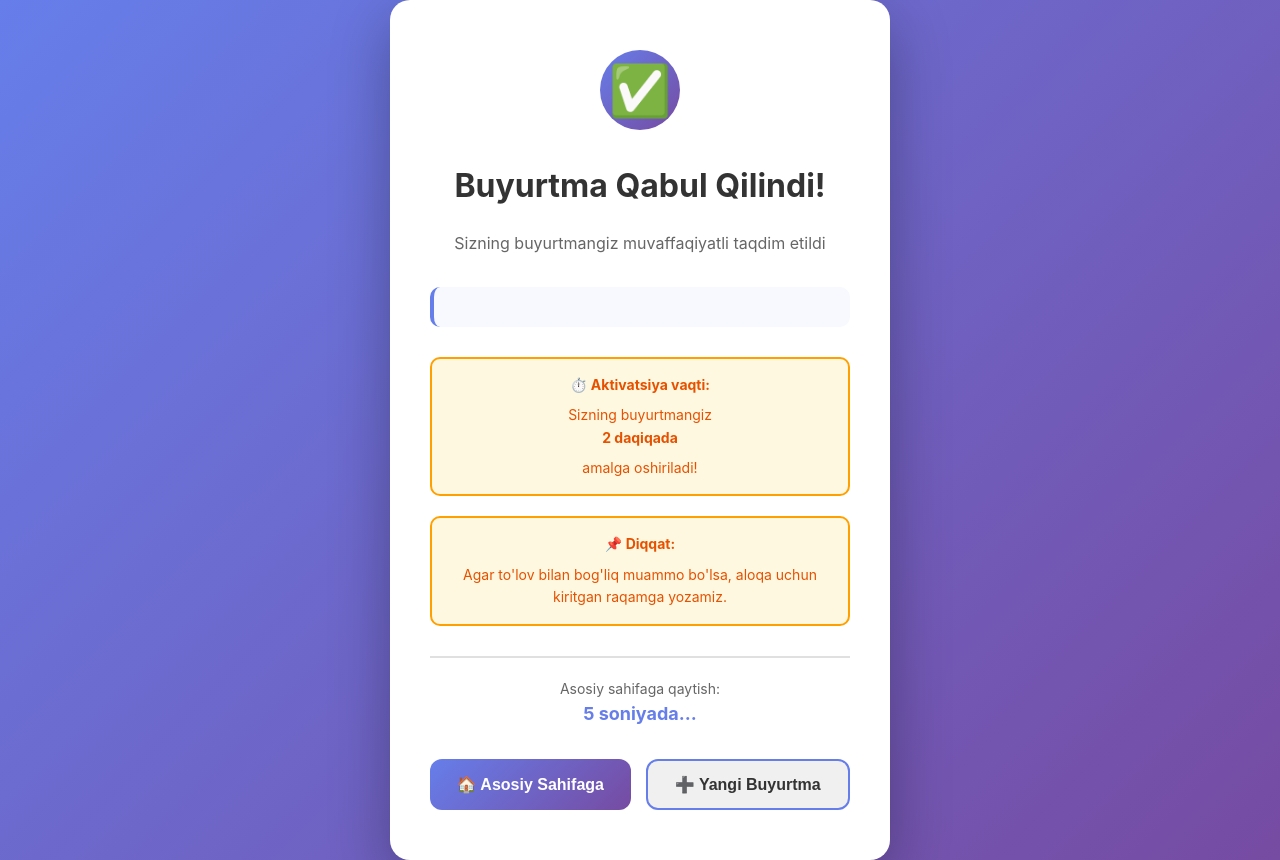
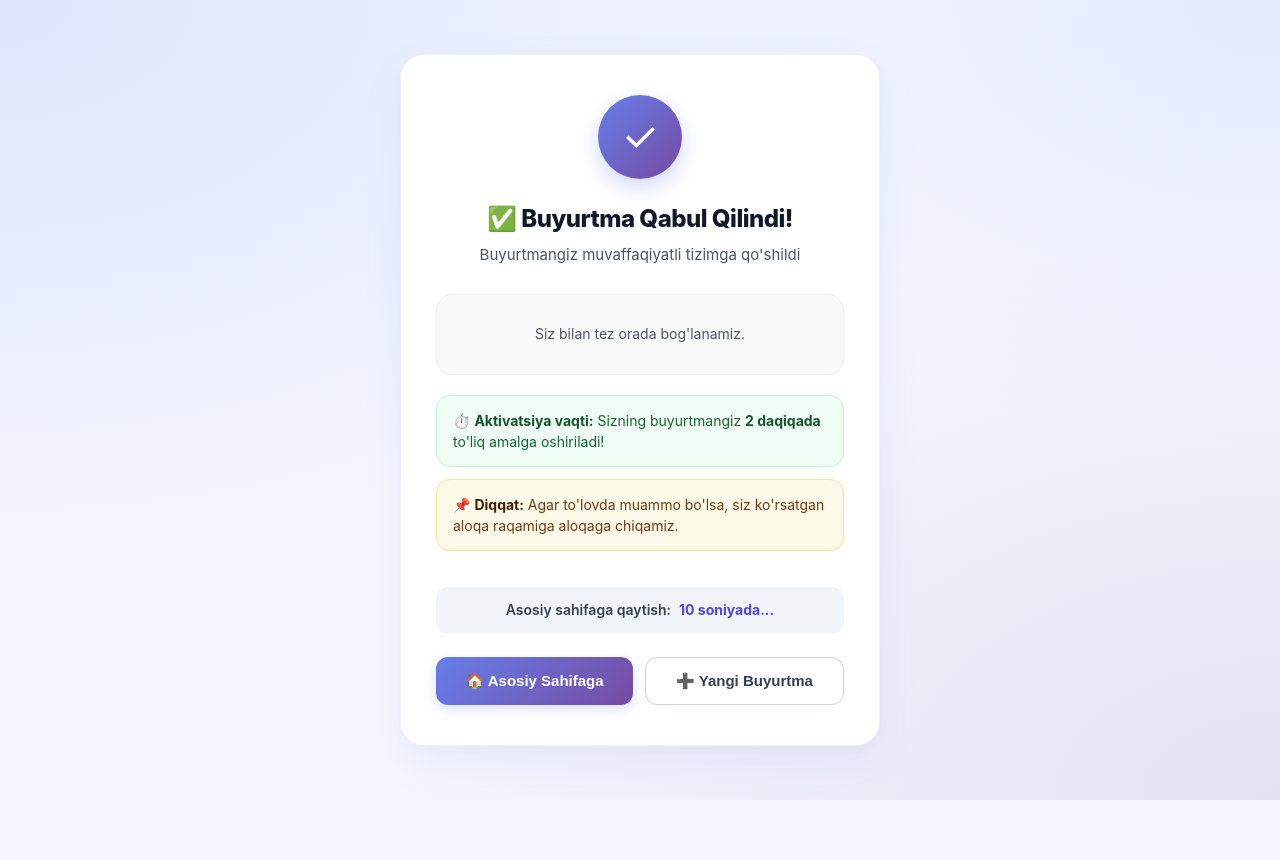
Before and after one commit to IqrorjonCoder/prembek, a website: page success.html in a window 1280 px wide. After the commit the page ends 800 px from the top, so only its background shows below. Drawn offline with Linux system fonts and the light colour scheme.

Commit message:
Update success.html 1

```diff
--- a/success.html
+++ b/success.html
@@ -6,93 +6,127 @@
     <title>✅ Buyurtma Qabul Qilindi - Prem_Bek</title>
     <link rel="stylesheet" href="shared-styles.css">
     <style>
-        body {
+        * {
+            box-sizing: border-box;
             margin: 0;
             padding: 0;
-            background: linear-gradient(135deg, #667eea 0%, #764ba2 100%);
+        }
+
+        body {
+            background-color: #f4f7ff;
+            background-image:
+                radial-gradient(at 0% 0%, rgba(102, 126, 234, 0.15) 0px, transparent 50%),
+                radial-gradient(at 100% 100%, rgba(118, 75, 162, 0.12) 0px, transparent 50%),
+                radial-gradient(at 100% 0%, rgba(102, 126, 234, 0.1) 0px, transparent 40%);
             min-height: 100vh;
             display: flex;
             justify-content: center;
             align-items: center;
-            font-family: -apple-system, BlinkMacSystemFont, 'Segoe UI', Roboto, Oxygen, Ubuntu, Cantarell, sans-serif;
+            font-family: -apple-system, BlinkMacSystemFont, 'Segoe UI', Roboto, Helvetica, Arial, sans-serif;
+            padding: 20px;
         }
 
-        .success-container {
-            background: white;
-            border-radius: 20px;
-            box-shadow: 0 20px 60px rgba(0, 0, 0, 0.3);
-            padding: 50px 40px;
+        .success-card {
+            background: #ffffff;
+            border-radius: 24px;
+            box-shadow: 0 16px 40px rgba(102, 126, 234, 0.08), 0 4px 12px rgba(0, 0, 0, 0.02);
+            padding: 40px 35px;
             text-align: center;
-            max-width: 500px;
-            width: 90%;
-            animation: slideUp 0.6s ease-out;
+            max-width: 480px;
+            width: 100%;
+            animation: cardAppear 0.5s cubic-bezier(0.16, 1, 0.3, 1);
+            border: 1px solid rgba(102, 126, 234, 0.1);
         }
 
-        @keyframes slideUp {
+        @keyframes cardAppear {
             from {
                 opacity: 0;
-                transform: translateY(30px);
+                transform: translateY(20px) scale(0.98);
             }
             to {
                 opacity: 1;
-                transform: translateY(0);
+                transform: translateY(0) scale(1);
             }
         }
 
+        .success-icon-wrapper {
+            position: relative;
+            width: 84px;
+            height: 84px;
+            margin: 0 auto 24px;
+        }
+
+        .success-icon-bg {
+            position: absolute;
+            top: 0;
+            left: 0;
+            width: 100%;
+            height: 100%;
+            background: linear-gradient(135deg, #667eea 0%, #764ba2 100%);
+            border-radius: 50%;
+            opacity: 0.15;
+            animation: pulseGlow 2s infinite;
+        }
+
         .checkmark {
-            width: 80px;
-            height: 80px;
-            margin: 0 auto 30px;
+            width: 84px;
+            height: 84px;
             background: linear-gradient(135deg, #667eea 0%, #764ba2 100%);
             border-radius: 50%;
             display: flex;
             align-items: center;
             justify-content: center;
-            font-size: 50px;
+            font-size: 42px;
             color: white;
-            animation: popIn 0.6s cubic-bezier(0.68, -0.55, 0.265, 1.55);
+            box-shadow: 0 8px 20px rgba(102, 126, 234, 0.3);
+            position: relative;
+            z-index: 2;
+            animation: popIn 0.5s cubic-bezier(0.34, 1.56, 0.64, 1);
         }
 
         @keyframes popIn {
-            0% {
-                transform: scale(0);
-            }
-            50% {
-                transform: scale(1.1);
-            }
-            100% {
-                transform: scale(1);
-            }
+            0% { transform: scale(0); }
+            100% { transform: scale(1); }
+        }
+
+        @keyframes pulseGlow {
+            0% { transform: scale(1); opacity: 0.2; }
+            50% { transform: scale(1.25); opacity: 0; }
+            100% { transform: scale(1); opacity: 0.2; }
         }
 
         h1 {
-            color: #333;
-            font-size: 32px;
-            margin: 20px 0;
-            font-weight: 700;
+            color: #0f172a;
+            font-size: 24px;
+            font-weight: 800;
+            line-height: 1.3;
+            margin-bottom: 10px;
+            letter-spacing: -0.5px;
         }
 
         .subtitle {
-            color: #666;
-            font-size: 16px;
-            margin-bottom: 30px;
-            line-height: 1.6;
+            color: #475569;
+            font-size: 15px;
+            margin-bottom: 28px;
+            line-height: 1.5;
+            padding: 0 10px;
         }
 
-        .details {
-            background: #f8f9ff;
-            border-left: 4px solid #667eea;
-            padding: 20px;
-            border-radius: 10px;
+        .details-box {
+            background: #f8fafc;
+            border: 1px solid #edf2f7;
+            border-radius: 16px;
+            padding: 16px 20px;
             text-align: left;
-            margin: 30px 0;
+            margin-bottom: 20px;
         }
 
         .detail-row {
             display: flex;
             justify-content: space-between;
-            padding: 10px 0;
-            border-bottom: 1px solid #e0e0e0;
+            align-items: center;
+            padding: 12px 0;
+            border-bottom: 1px dashed #e2e8f0;
             font-size: 14px;
         }
 
@@ -101,230 +135,281 @@
         }
 
         .detail-label {
-            color: #666;
+            color: #475569;
             font-weight: 600;
+            display: flex;
+            align-items: center;
+            gap: 6px;
         }
 
         .detail-value {
-            color: #333;
+            color: #0f172a;
+            font-weight: 700;
+            background: #ffffff;
+            padding: 5px 12px;
+            border-radius: 8px;
+            border: 1px solid #cbd5e1;
+            max-width: 60%;
+            white-space: nowrap;
+            overflow: hidden;
+            text-overflow: ellipsis;
+        }
+
+        .info-card {
+            background: #fffbeb;
+            border: 1px solid #fde68a;
+            border-radius: 14px;
+            padding: 14px 16px;
+            margin-bottom: 12px;
+            font-size: 14px;
+            color: #78350f;
+            line-height: 1.5;
+            text-align: left;
+            display: flex;
+            flex-direction: column;
+            gap: 4px;
+        }
+
+        .info-card strong {
+            color: #451a03;
             font-weight: 700;
         }
 
-        .info-box {
-            background: #fff8e1;
-            border: 2px solid #ffa000;
-            border-radius: 10px;
-            padding: 15px;
-            margin: 20px 0;
-            font-size: 14px;
-            color: #e65100;
-            line-height: 1.6;
+        .info-card.blue-box {
+            background: #f0fdf4;
+            border: 1px solid #bbf7d0;
+            color: #166534;
         }
 
-        .info-box strong {
-            color: #e65100;
-            display: block;
-            margin-bottom: 8px;
+        .info-card.blue-box strong {
+            color: #14532d;
         }
 
-        .buttons {
+        .timer-box {
+            margin-top: 24px;
+            padding: 12px;
+            background: #f1f5f9;
+            border-radius: 12px;
+            display: inline-flex;
+            align-items: center;
+            justify-content: center;
+            gap: 8px;
+            font-size: 14px;
+            color: #334155;
+            font-weight: 600;
+            width: 100%;
+        }
+
+        .timer-text {
+            color: #4f46e5;
+            font-weight: 700;
+        }
+
+        .buttons-group {
             display: flex;
-            gap: 15px;
-            margin-top: 30px;
-            flex-wrap: wrap;
+            gap: 12px;
+            margin-top: 24px;
         }
 
         .btn {
             flex: 1;
-            min-width: 150px;
-            padding: 14px 24px;
+            padding: 14px 20px;
             border: none;
             border-radius: 12px;
-            font-size: 16px;
+            font-size: 15px;
             font-weight: 600;
             cursor: pointer;
-            transition: all 0.3s;
+            transition: all 0.2s ease;
+            display: flex;
+            align-items: center;
+            justify-content: center;
+            gap: 8px;
         }
 
         .btn-primary {
             background: linear-gradient(135deg, #667eea 0%, #764ba2 100%);
             color: white;
+            box-shadow: 0 4px 12px rgba(102, 126, 234, 0.25);
         }
 
         .btn-primary:hover {
-            transform: translateY(-2px);
-            box-shadow: 0 10px 25px rgba(102, 126, 234, 0.4);
+            transform: translateY(-1px);
+            box-shadow: 0 6px 16px rgba(102, 126, 234, 0.35);
+            opacity: 0.95;
+        }
+
+        .btn-primary:active {
+            transform: translateY(1px);
         }
 
         .btn-secondary {
-            background: #f0f0f0;
-            color: #333;
-            border: 2px solid #667eea;
+            background: #ffffff;
+            color: #334155;
+            border: 1px solid #cbd5e1;
         }
 
         .btn-secondary:hover {
-            background: #f8f9ff;
+            background: #f8fafc;
+            border-color: #94a3b8;
+            color: #0f172a;
         }
 
-        .timer {
-            margin-top: 30px;
-            padding-top: 20px;
-            border-top: 2px solid #e0e0e0;
-            color: #666;
-            font-size: 14px;
+        .btn-secondary:active {
+            transform: translateY(1px);
         }
 
-        .timer-text {
-            color: #667eea;
-            font-weight: 700;
-            font-size: 18px;
-        }
+        @media (max-width: 480px) {
+            body {
+                padding: 12px;
+            }
 
-        .icon-emoji {
-            font-size: 40px;
-            margin-bottom: 10px;
-        }
-
-        @media (max-width: 600px) {
-            .success-container {
-                padding: 40px 25px;
+            .success-card {
+                padding: 30px 20px;
+                border-radius: 20px;
             }
 
             h1 {
-                font-size: 26px;
+                font-size: 21px;
             }
 
-            .buttons {
+            .buttons-group {
                 flex-direction: column;
+                gap: 10px;
             }
 
             .btn {
-                min-width: auto;
+                width: 100%;
+                padding: 12px 16px;
             }
         }
     </style>
 </head>
 <body>
 
-    <div class="success-container">
-        <div class="checkmark">✅</div>
+    <div class="success-card">
+        <div class="success-icon-wrapper">
+            <div class="success-icon-bg"></div>
+            <div class="checkmark">✓</div>
+        </div>
+
         <h1 id="title">Buyurtma Qabul Qilindi!</h1>
 
         <p class="subtitle" id="subtitle">
-            Sizning buyurtmangiz muvaffaqiyatli taqdim etildi
+            Sizning buyurtmangiz muvaffaqiyatli taqdim etildi.
         </p>
 
-        <div class="details" id="details">
-            <!-- Details will be added here -->
+        <div class="details-box" id="details">
+            <!-- Ma'lumotlar JS orqali dinamik joylashadi -->
         </div>
 
-        <div class="info-box">
-            <strong>⏱️ Aktivatsiya vaqti:</strong>
-            Sizning buyurtmangiz <strong>2 daqiqada</strong> amalga oshiriladi!
+        <div class="info-card blue-box">
+            <span>⏱️ <strong>Aktivatsiya vaqti:</strong> Sizning buyurtmangiz <strong>2 daqiqada</strong> to'liq amalga oshiriladi!</span>
         </div>
 
-        <div class="info-box">
-            <strong>📌 Diqqat:</strong>
-            Agar to'lov bilan bog'liq muammo bo'lsa, aloqa uchun kiritgan raqamga yozamiz.
+        <div class="info-card">
+            <span>📌 <strong>Diqqat:</strong> Agar to'lovda muammo bo'lsa, siz ko'rsatgan aloqa raqamiga aloqaga chiqamiz.</span>
         </div>
 
-        <div class="timer">
-            <div>Asosiy sahifaga qaytish:</div>
-            <div class="timer-text"><span id="countdown">10</span> soniyada...</div>
+        <div class="timer-box">
+            <span>Asosiy sahifaga qaytish:</span>
+            <span class="timer-text" id="countdown">10 soniyada...</span>
         </div>
 
-        <div class="buttons">
+        <div class="buttons-group">
             <button class="btn btn-primary" onclick="goHome()">🏠 Asosiy Sahifaga</button>
             <button class="btn btn-secondary" onclick="newOrder()">➕ Yangi Buyurtma</button>
         </div>
     </div>
 
     <script>
-        // Get order details from URL parameters
         function getQueryParam(param) {
             const url = new URL(window.location.href);
             return url.searchParams.get(param);
         }
 
-        // Get order type
         const orderType = getQueryParam('type') || 'unknown';
         const orderData = getQueryParam('data') ? JSON.parse(decodeURIComponent(getQueryParam('data'))) : {};
 
-        // Update title and details based on order type
         function displayOrderDetails() {
             const detailsDiv = document.getElementById('details');
             const title = document.getElementById('title');
             const subtitle = document.getElementById('subtitle');
 
             if (orderType === 'prem') {
-                title.textContent = '💎 Premium Buyurtma Qabul Qilindi!';
-                subtitle.textContent = 'Telegram Premium tez orada faollashtiriladi';
+                title.textContent = '💎 Premium Qabul Qilindi!';
+                subtitle.textContent = 'Telegram Premium obunasi tez fursatda faollashtiriladi';
 
                 detailsDiv.innerHTML = `
                     <div class="detail-row">
-                        <span class="detail-label">Telegram Username:</span>
+                        <span class="detail-label">👤 Username:</span>
                         <span class="detail-value">${orderData.username || '-'}</span>
                     </div>
                     <div class="detail-row">
-                        <span class="detail-label">Premium Davomiyligi:</span>
+                        <span class="detail-label">📅 Tarif davomiyligi:</span>
                         <span class="detail-value">${orderData.plan || '-'}</span>
                     </div>
                     <div class="detail-row">
-                        <span class="detail-label">Aloqa:</span>
+                        <span class="detail-label">📞 Aloqa raqami:</span>
                         <span class="detail-value">${orderData.contact || 'Kiritilmadi'}</span>
                     </div>
                 `;
             }
             else if (orderType === 'boost') {
-                title.textContent = '⚡ Boost Buyurtma Qabul Qilindi!';
-                subtitle.textContent = 'Telegram kanalining boosti tez orada qo\'shiladi';
+                title.textContent = '⚡ Boost Qabul Qilindi!';
+                subtitle.textContent = 'Kanal / Guruh faolligini oshirish buyurtmasi kiritildi';
 
                 detailsDiv.innerHTML = `
                     <div class="detail-row">
-                        <span class="detail-label">Kanal/Guruh Linki:</span>
+                        <span class="detail-label">🔗 Kanal/Guruh havolasi:</span>
                         <span class="detail-value">${orderData.link || '-'}</span>
                     </div>
                     <div class="detail-row">
-                        <span class="detail-label">Boost Soni:</span>
+                        <span class="detail-label">🚀 Boost soni:</span>
                         <span class="detail-value">${orderData.count || '-'} ta</span>
                     </div>
                     <div class="detail-row">
-                        <span class="detail-label">Aloqa:</span>
+                        <span class="detail-label">📞 Aloqa raqami:</span>
                         <span class="detail-value">${orderData.contact || 'Kiritilmadi'}</span>
                     </div>
                 `;
             }
             else if (orderType === 'gift') {
-                title.textContent = '🎁 Gift Buyurtma Qabul Qilindi!';
-                subtitle.textContent = 'Giftlar tez orada yuboriladi';
+                title.textContent = '🎁 Gift Qabul Qilindi!';
+                subtitle.textContent = 'Telegram sovg\'gasi (Gift) tez orada yuboriladi';
 
                 detailsDiv.innerHTML = `
                     <div class="detail-row">
-                        <span class="detail-label">Giftlar:</span>
+                        <span class="detail-label">📦 Sovg'alar:</span>
                         <span class="detail-value">${orderData.items || '-'}</span>
                     </div>
                     <div class="detail-row">
-                        <span class="detail-label">Telegram Username:</span>
+                        <span class="detail-label">👤 Username:</span>
                         <span class="detail-value">${orderData.username || '-'}</span>
                     </div>
                     <div class="detail-row">
-                        <span class="detail-label">Aloqa:</span>
+                        <span class="detail-label">📞 Aloqa raqami:</span>
                         <span class="detail-value">${orderData.contact || 'Kiritilmadi'}</span>
+                    </div>
+                `;
+            } else {
+                title.textContent = '✅ Buyurtma Qabul Qilindi!';
+                subtitle.textContent = 'Buyurtmangiz muvaffaqiyatli tizimga qo\'shildi';
+                detailsDiv.innerHTML = `
+                    <div class="detail-row" style="justify-content: center; color: #475569;">
+                        <span>Siz bilan tez orada bog'lanamiz.</span>
                     </div>
                 `;
             }
         }
 
-        // Display order details on page load
         displayOrderDetails();
 
-        // Countdown timer
-        let countdown = 10;
+        let countdown = 15;
         const countdownEl = document.getElementById('countdown');
 
         const timer = setInterval(() => {
             countdown--;
-            countdownEl.textContent = countdown;
+            countdownEl.textContent = countdown + " soniyada...";
 
             if (countdown <= 0) {
                 clearInterval(timer);
@@ -332,13 +417,11 @@
             }
         }, 1000);
 
-        // Navigation functions
         function goHome() {
             window.location.href = 'index.html';
         }
 
         function newOrder() {
-            // Stop the timer
             clearInterval(timer);
             window.location.href = 'index.html';
         }
```
